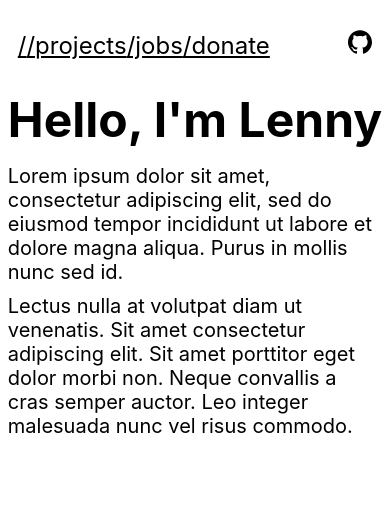
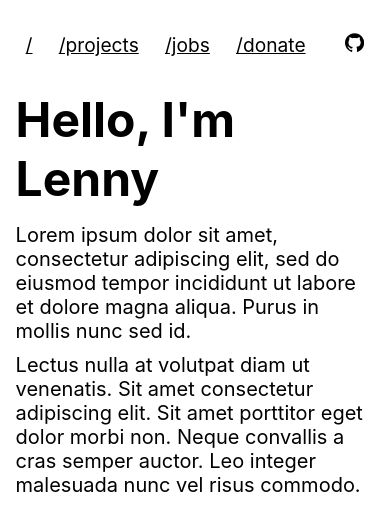
Before and after one commit to leomet07/nextportfolio, a Next.js app: page / in a window 390 px wide. Shown: the top 530 px of the page. Built offline with nearby package versions, Linux system fonts and the light colour scheme.

Commit message:
Basic navbar responsiveness

```diff
--- a/components/Navbar.tsx
+++ b/components/Navbar.tsx
@@ -9,13 +9,25 @@ function Navbar() {
 				<div className={styles.link_container}>
 					<Link href="/">/</Link>
 				</div>
-				<div className={styles.link_container}>
+				<div
+					className={
+						styles.link_container + " " + styles.additional_link
+					}
+				>
 					<Link href="/projects">/projects</Link>
 				</div>
-				<div className={styles.link_container}>
+				<div
+					className={
+						styles.link_container + " " + styles.additional_link
+					}
+				>
 					<Link href="/jobs">/jobs</Link>
 				</div>
-				<div className={styles.link_container}>
+				<div
+					className={
+						styles.link_container + " " + styles.additional_link
+					}
+				>
 					<Link href="/donate">/donate</Link>
 				</div>
 			</nav>
--- a/styles/Navbar.module.css
+++ b/styles/Navbar.module.css
@@ -1,6 +1,6 @@
 #navbar_container {
 	width: 100%;
-	font-size: 1.5rem;
+	font-size: 1.4rem;
 	height: 100%;
 	max-height: 50px;
 	display: flex;
@@ -12,7 +12,7 @@
 
 #navbar {
 	width: 50%;
-	min-width: 220px;
+	min-width: 280px;
 	display: flex;
 	align-items: center;
 	justify-content: space-between;
@@ -21,3 +21,18 @@
 .link_container {
 	text-decoration: underline;
 }
+
+@media (max-width: 550px) {
+	#navbar_container {
+		font-size: 1.2rem;
+	}
+}
+
+@media (max-width: 370px) {
+	#navbar {
+		min-width: 100px;
+	}
+	.additional_link {
+		display: none;
+	}
+}
--- a/styles/globals.css
+++ b/styles/globals.css
@@ -32,7 +32,7 @@ a {
 }
 
 #content_wrapper {
-	width: 96vw;
+	width: 92vw;
 	max-width: 1100px;
 	margin-left: auto;
 	margin-right: auto;
```
